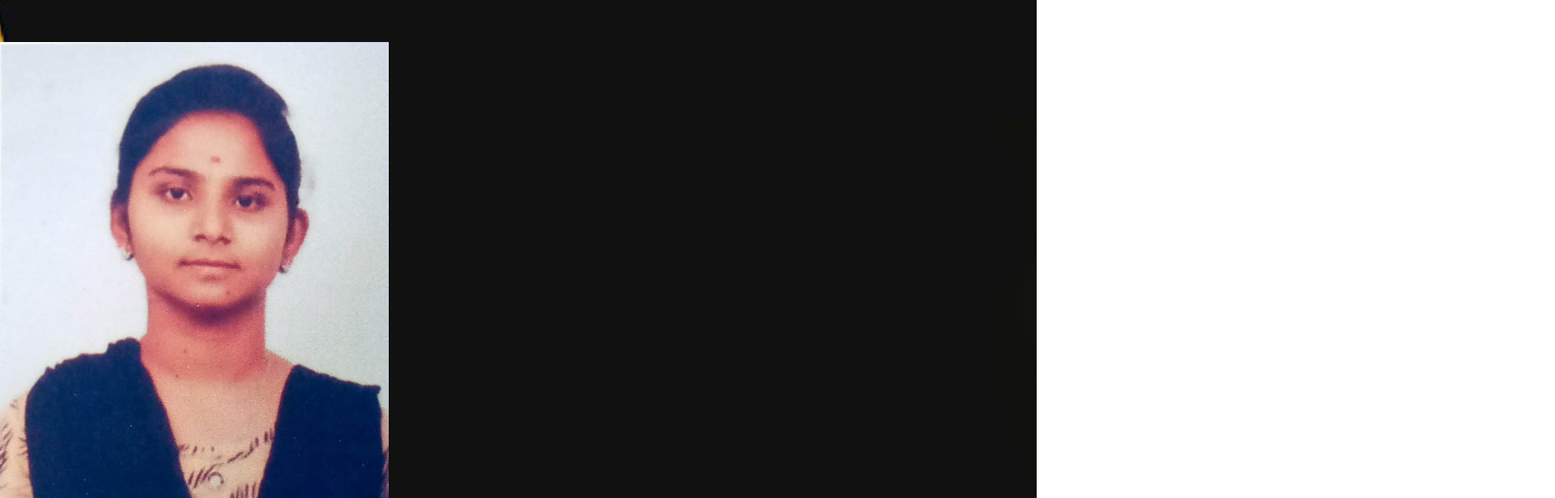
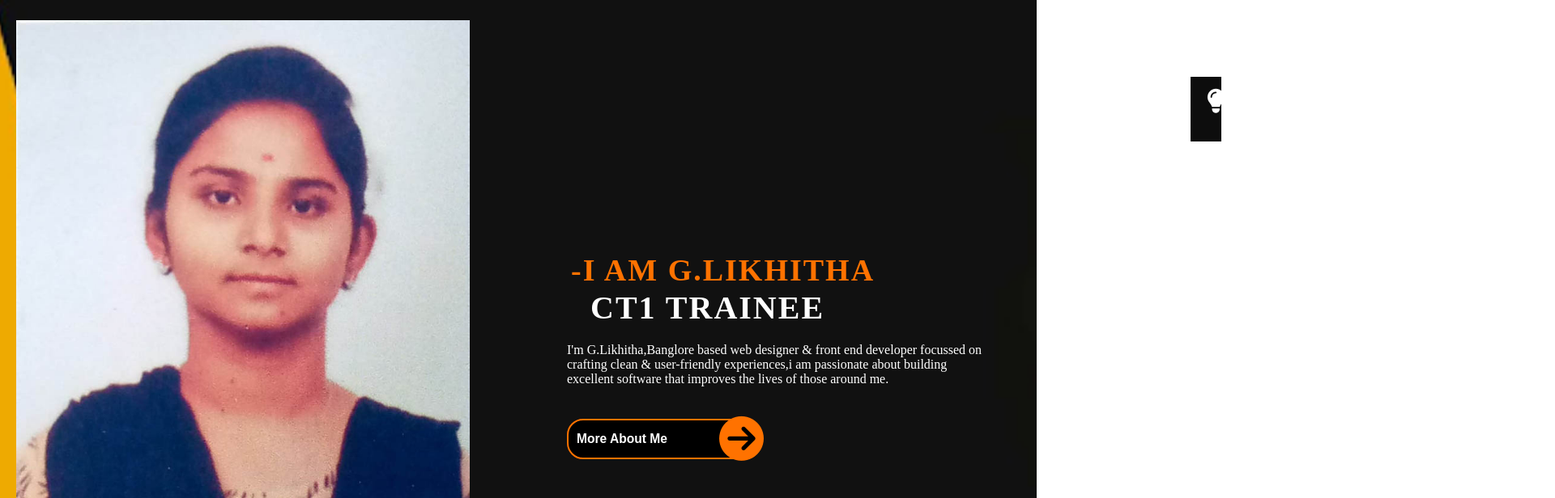
Before and after one commit to GLikhitha123/HTML_CSS_ASSIGNMENT_03, a plain HTML site: page index.html in a window 1280 px wide. Shown: the top 616 px of the page at 81% size, 1920 px wide, since content can reach past the window. Drawn offline with Linux system fonts and the light colour scheme.

Commit message:
new changes

```diff
--- a/index.html
+++ b/index.html
@@ -3,17 +3,29 @@
 <head>
     <title>my bio</title>
     <link  rel="stylesheet" href="style.css">
+    <link rel='stylesheet' href='https://cdnjs.cloudflare.com/ajax/libs/font-awesome/4.7.0/css/font-awesome.min.css'>
+    <script src="https://kit.fontawesome.com/b721cc03ac.js" crossorigin="anonymous"></script>
 </head>
 <body>
     <div class="main">
         <div class="image">
         </div>
         <div class="content">
-            <h1>-I AM G.LIKHITHA<br> CT1 TRAINEE</h1>
+            <h1><span>-I AM G.LIKHITHA</span><br> &nbsp CT1 TRAINEE<br></h1>
             <p class="par"> I'm G.Likhitha,Banglore based web designer & front end developer focussed on <br>
                 crafting clean & user-friendly experiences,i am passionate about building <br>
                 excellent software that improves the lives of those around me.
+                <br>
             </p>
+            <button class="btnn"><h3 style="float: left;margin-top: 14px;margin-left: 10px;">More About Me</h3><i class="fa fa-arrow-circle-right orange-color" style="font-size: 55px; float: right;margin-top: -5px;margin-right: -5px;"></i></button>
+        </div>
+        <div class="navbar">
+            <i class="fa-solid fa-lightbulb"></i><br>
+            <i class="fa-solid fa-house-chimney"></i><br>
+            <i class="fa-solid fa-user"></i><br>
+            <i class="fa-solid fa-briefcase"></i><br>
+            <i class="fa-solid fa-envelope-open"></i><br>
+            <i class="fa-solid fa-comments"></i>
         </div>
     </div>
 </body>
--- a/style.css
+++ b/style.css
@@ -10,22 +10,130 @@
     height: 100vh;
 }
 .image{
-    width: 15cm;
     background: url(likhitha.jpg);
-    background-position: left;
-    background-size: 60vh;
-    height: 20cm;
-    top: 50px;
+    background-position: 20px;
+    background-size: 70vh;
+    width: 20cm;
+    height: 100%;
+    margin-right: 110px;
+    margin-bottom: 100px;
+    border-radius: 15px;
     background-repeat: no-repeat;
+    padding-left: 120px;
+    padding-top: 10px;
 }
-.content  h1{
-    padding-left: 20px;
-    padding-bottom: 100px;
-    font-family: 'Times New Roman';
-    color: rgb(236, 239, 243);
+.content{
+    width: 1500px;
+    height: 17cms;
+    margin: 35px;
+    color: #fff;
+    position: center;
+    margin-left: 700px;
+    margin-top: -600px;
+    margin-right: 70px;
+
 }
 .content par{
-    position: center;
-    margin-left: 40px;
+    padding-right: 300px;
+    padding-bottom: 50px;
+    font-family: Arial;
+    letter-spacing: 1.6px;
+    line-height: 30px;
+    margin-right: 20px;
 
 }
+.content h1{
+    font-family: 'Times New Roman';
+    font-size: 40px;
+    padding-left: 5px;
+    letter-spacing: 2px;
+    margin-bottom: 20px;
+}
+.content span{
+    color: #ff7200;
+    font-size: 38px;
+}
+.content .btnn{
+    width: 200px;
+    height: 30px;
+    border: 2px solid #ff7200;
+    border-radius: 20px;
+    background: black;
+    margin-top: 20px;
+}
+.content .btnn a{
+    color: #fff;
+
+
+}
+.content .btnn{
+    width: 240px;
+    height: 50px;
+    border: 2px solid #ff7200;
+    border-radius: 20px;
+    background: black;
+    margin-top: 5vh;
+
+
+}
+.content .btnn {
+    color: #fff;
+}
+
+.content .orange-color{
+    color: #ff7200;
+
+}
+.navbar{
+    height: 10%;
+    width: 3%;
+    background: rgb(13, 13, 13);
+    position: right;
+    margin-left: 1470px;
+    margin-top: -510px
+}
+.fa-lightbulb{
+    color: white;
+    margin-left: 20px;
+    margin-top: 15px;
+    height: 20px;
+    width: 60px;
+    font-size: 30px;
+
+
+}
+.fa-house-chimney{
+    color: white;
+    margin-left: 18px;
+    margin-top:150px;
+    width: 40px;
+    height: 20px;
+    font-size: 25px;
+}
+.fa-user{
+    color: white;
+    margin-left: 20px;
+    margin-top: 35px;
+    font-size: 25px;
+}
+.fa-briefcase{
+    color: white;
+    margin-left: 20px;
+    margin-top: 30px;
+    font-size: 25px;
+}
+.fa-envelope-open{
+    color: white;
+    margin-left: 20px;
+    margin-top: 25px;
+    font-size: 25px;
+}
+.fa-comments{
+    color: white;
+    margin-left: 20px;
+    margin-top: 35px;
+    font-size: 20px;
+}
+.navbar :hover{
+    color:#ff7200
+}
```
